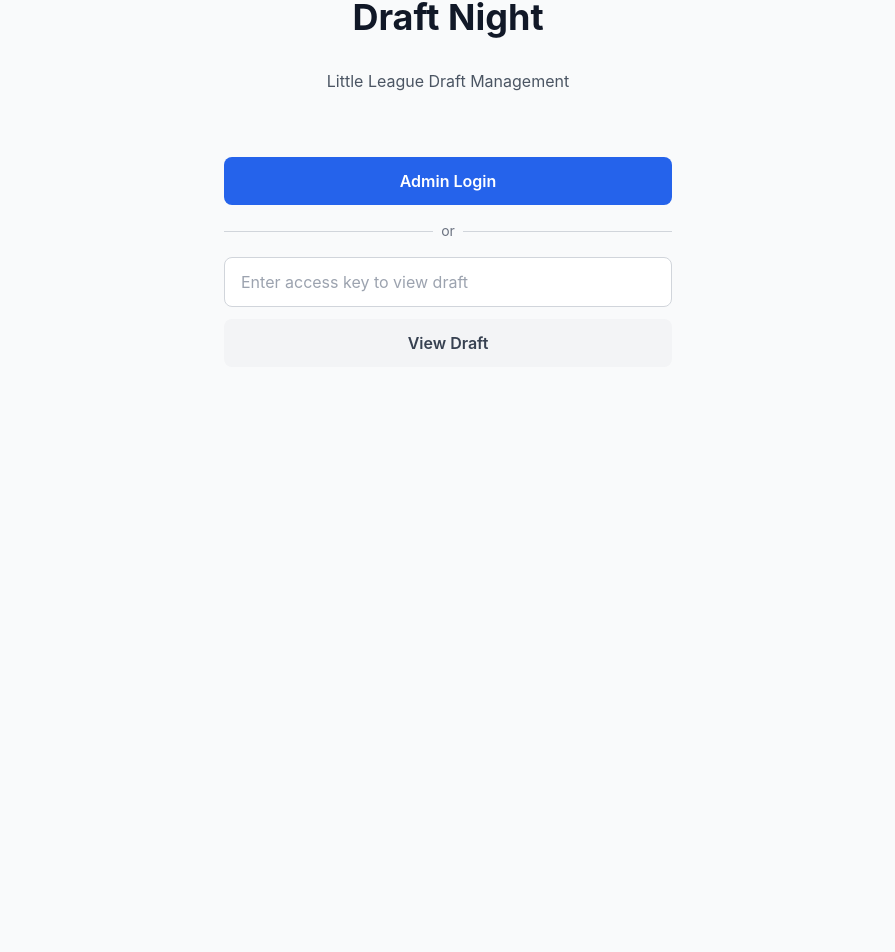
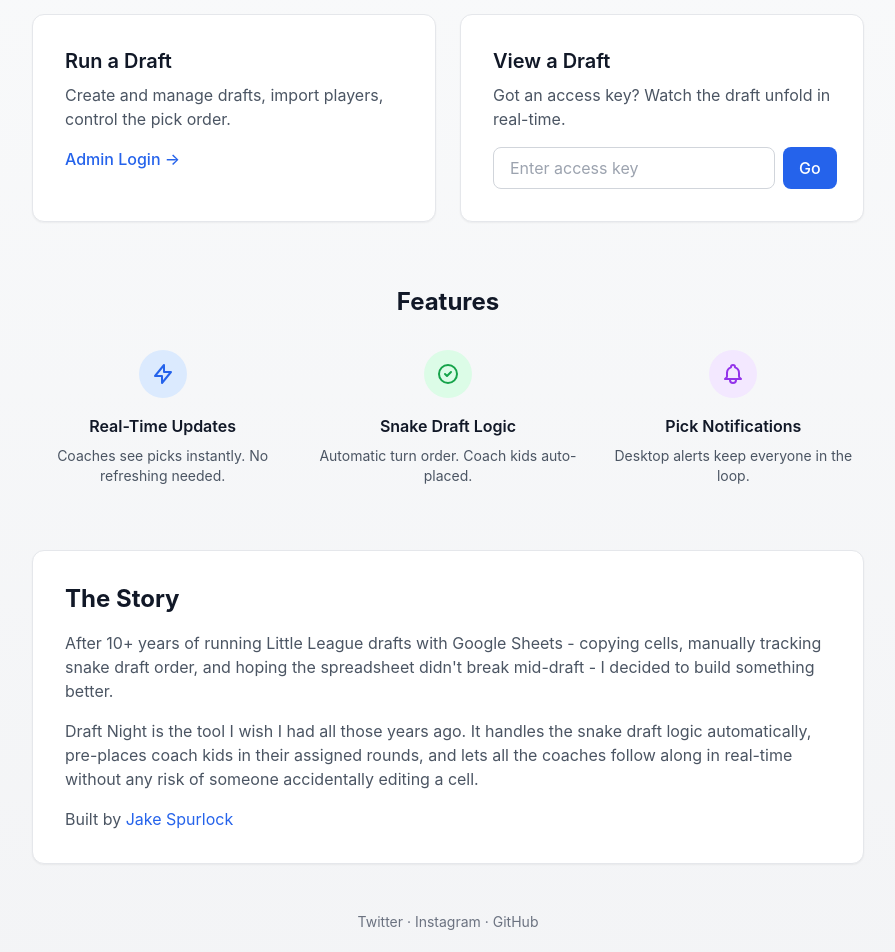
Before and after one commit to whyisjake/draft-night, a Next.js app: page / in a window 1280 px wide. Shown: the part 218-1170 px from the top of the page, without its empty margins (192-1087 px from the left). Before the commit the page ends 800 px from the top, so only its background shows below. Built offline with nearby package versions, Linux system fonts and the light colour scheme.

Commit message:
Add README and redesign landing page
- Created comprehensive README with project story, features, and setup instructions
- Redesigned landing page with hero section, feature highlights, and story
- Added links to Twitter, Instagram, and GitHub

Co-Authored-By: Claude Opus 4.5 <noreply@anthropic.com>

```diff
--- a/app/page.tsx
+++ b/app/page.tsx
@@ -2,43 +2,148 @@ import Link from 'next/link';
 
 export default function Home() {
   return (
-    <main className="flex min-h-screen flex-col items-center justify-center p-8">
-      <div className="max-w-md w-full space-y-8 text-center">
-        <h1 className="text-4xl font-bold text-gray-900">Draft Night</h1>
-        <p className="text-gray-600">Little League Draft Management</p>
+    <main className="min-h-screen bg-gradient-to-b from-gray-50 to-gray-100">
+      {/* Hero Section */}
+      <div className="max-w-4xl mx-auto px-8 py-16">
+        <div className="text-center mb-12">
+          <h1 className="text-5xl font-bold text-gray-900 mb-4">Draft Night</h1>
+          <p className="text-xl text-gray-600 max-w-2xl mx-auto">
+            Real-time Little League draft management. No more spreadsheet chaos.
+          </p>
+        </div>
 
-        <div className="space-y-4 pt-8">
+        {/* Action Cards */}
+        <div className="grid md:grid-cols-2 gap-6 mb-16">
           <Link
             href="/admin"
-            className="block w-full bg-blue-600 text-white py-3 px-6 rounded-lg font-semibold hover:bg-blue-700 transition"
+            className="block bg-white p-8 rounded-xl shadow-sm hover:shadow-md transition border border-gray-200"
           >
-            Admin Login
+            <h2 className="text-xl font-semibold text-gray-900 mb-2">Run a Draft</h2>
+            <p className="text-gray-600 mb-4">
+              Create and manage drafts, import players, control the pick order.
+            </p>
+            <span className="text-blue-600 font-medium">Admin Login &rarr;</span>
           </Link>
 
-          <div className="relative">
-            <div className="absolute inset-0 flex items-center">
-              <div className="w-full border-t border-gray-300" />
+          <div className="bg-white p-8 rounded-xl shadow-sm border border-gray-200">
+            <h2 className="text-xl font-semibold text-gray-900 mb-2">View a Draft</h2>
+            <p className="text-gray-600 mb-4">
+              Got an access key? Watch the draft unfold in real-time.
+            </p>
+            <form action="/draft" method="GET" className="flex gap-2">
+              <input
+                type="text"
+                name="key"
+                placeholder="Enter access key"
+                className="flex-1 px-4 py-2 border border-gray-300 rounded-lg focus:ring-2 focus:ring-blue-500 focus:border-transparent"
+              />
+              <button
+                type="submit"
+                className="bg-blue-600 text-white py-2 px-4 rounded-lg font-medium hover:bg-blue-700 transition"
+              >
+                Go
+              </button>
+            </form>
+          </div>
+        </div>
+
+        {/* Features */}
+        <div className="mb-16">
+          <h2 className="text-2xl font-bold text-gray-900 text-center mb-8">Features</h2>
+          <div className="grid md:grid-cols-3 gap-6">
+            <div className="text-center">
+              <div className="w-12 h-12 bg-blue-100 rounded-full flex items-center justify-center mx-auto mb-4">
+                <svg className="w-6 h-6 text-blue-600" fill="none" stroke="currentColor" viewBox="0 0 24 24">
+                  <path strokeLinecap="round" strokeLinejoin="round" strokeWidth={2} d="M13 10V3L4 14h7v7l9-11h-7z" />
+                </svg>
+              </div>
+              <h3 className="font-semibold text-gray-900 mb-2">Real-Time Updates</h3>
+              <p className="text-gray-600 text-sm">
+                Coaches see picks instantly. No refreshing needed.
+              </p>
             </div>
-            <div className="relative flex justify-center text-sm">
-              <span className="px-2 bg-gray-50 text-gray-500">or</span>
+            <div className="text-center">
+              <div className="w-12 h-12 bg-green-100 rounded-full flex items-center justify-center mx-auto mb-4">
+                <svg className="w-6 h-6 text-green-600" fill="none" stroke="currentColor" viewBox="0 0 24 24">
+                  <path strokeLinecap="round" strokeLinejoin="round" strokeWidth={2} d="M9 12l2 2 4-4m6 2a9 9 0 11-18 0 9 9 0 0118 0z" />
+                </svg>
+              </div>
+              <h3 className="font-semibold text-gray-900 mb-2">Snake Draft Logic</h3>
+              <p className="text-gray-600 text-sm">
+                Automatic turn order. Coach kids auto-placed.
+              </p>
+            </div>
+            <div className="text-center">
+              <div className="w-12 h-12 bg-purple-100 rounded-full flex items-center justify-center mx-auto mb-4">
+                <svg className="w-6 h-6 text-purple-600" fill="none" stroke="currentColor" viewBox="0 0 24 24">
+                  <path strokeLinecap="round" strokeLinejoin="round" strokeWidth={2} d="M15 17h5l-1.405-1.405A2.032 2.032 0 0118 14.158V11a6.002 6.002 0 00-4-5.659V5a2 2 0 10-4 0v.341C7.67 6.165 6 8.388 6 11v3.159c0 .538-.214 1.055-.595 1.436L4 17h5m6 0v1a3 3 0 11-6 0v-1m6 0H9" />
+                </svg>
+              </div>
+              <h3 className="font-semibold text-gray-900 mb-2">Pick Notifications</h3>
+              <p className="text-gray-600 text-sm">
+                Desktop alerts keep everyone in the loop.
+              </p>
             </div>
           </div>
+        </div>
 
-          <form action="/draft" method="GET" className="space-y-3">
-            <input
-              type="text"
-              name="key"
-              placeholder="Enter access key to view draft"
-              className="w-full px-4 py-3 border border-gray-300 rounded-lg focus:ring-2 focus:ring-blue-500 focus:border-transparent"
-            />
-            <button
-              type="submit"
-              className="w-full bg-gray-100 text-gray-700 py-3 px-6 rounded-lg font-semibold hover:bg-gray-200 transition"
+        {/* Story Section */}
+        <div className="bg-white rounded-xl shadow-sm border border-gray-200 p-8 mb-12">
+          <h2 className="text-2xl font-bold text-gray-900 mb-4">The Story</h2>
+          <p className="text-gray-600 mb-4">
+            After 10+ years of running Little League drafts with Google Sheets - copying cells,
+            manually tracking snake draft order, and hoping the spreadsheet didn&apos;t break mid-draft -
+            I decided to build something better.
+          </p>
+          <p className="text-gray-600 mb-4">
+            Draft Night is the tool I wish I had all those years ago. It handles the snake draft
+            logic automatically, pre-places coach kids in their assigned rounds, and lets all the
+            coaches follow along in real-time without any risk of someone accidentally editing a cell.
+          </p>
+          <p className="text-gray-600">
+            Built by{' '}
+            <a
+              href="https://twitter.com/whyisjake"
+              target="_blank"
+              rel="noopener noreferrer"
+              className="text-blue-600 hover:text-blue-800"
             >
-              View Draft
-            </button>
-          </form>
+              Jake Spurlock
+            </a>
+          </p>
         </div>
+
+        {/* Footer */}
+        <footer className="text-center text-gray-500 text-sm">
+          <p>
+            <a
+              href="https://twitter.com/whyisjake"
+              target="_blank"
+              rel="noopener noreferrer"
+              className="hover:text-gray-700"
+            >
+              Twitter
+            </a>
+            {' '}&middot;{' '}
+            <a
+              href="https://instagram.com/whyisjake"
+              target="_blank"
+              rel="noopener noreferrer"
+              className="hover:text-gray-700"
+            >
+              Instagram
+            </a>
+            {' '}&middot;{' '}
+            <a
+              href="https://github.com/whyisjake/draft-night"
+              target="_blank"
+              rel="noopener noreferrer"
+              className="hover:text-gray-700"
+            >
+              GitHub
+            </a>
+          </p>
+        </footer>
       </div>
     </main>
   );
```
Also changed, not shown: 1 other file (tests, documents, lock files or other folders).
